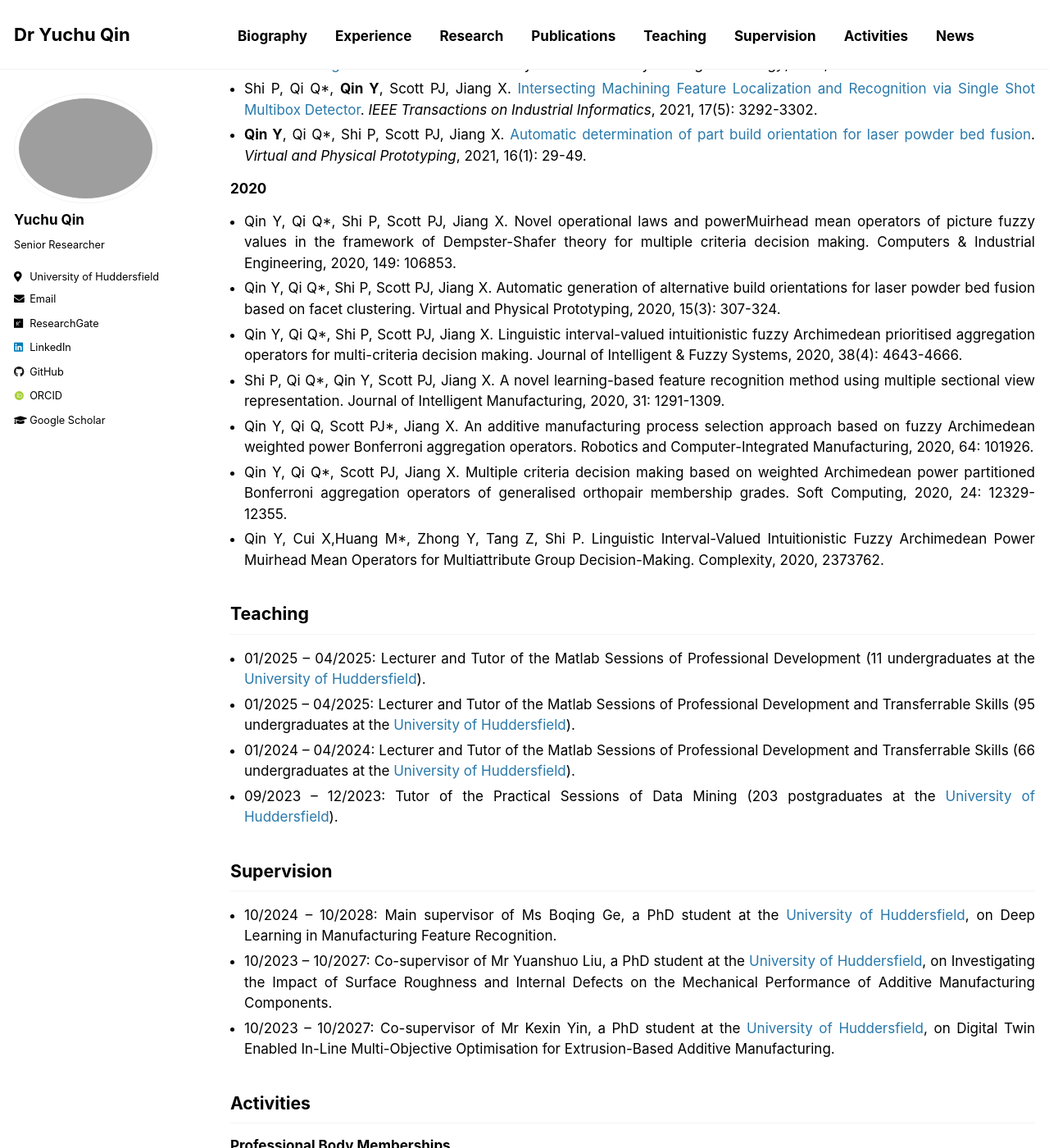
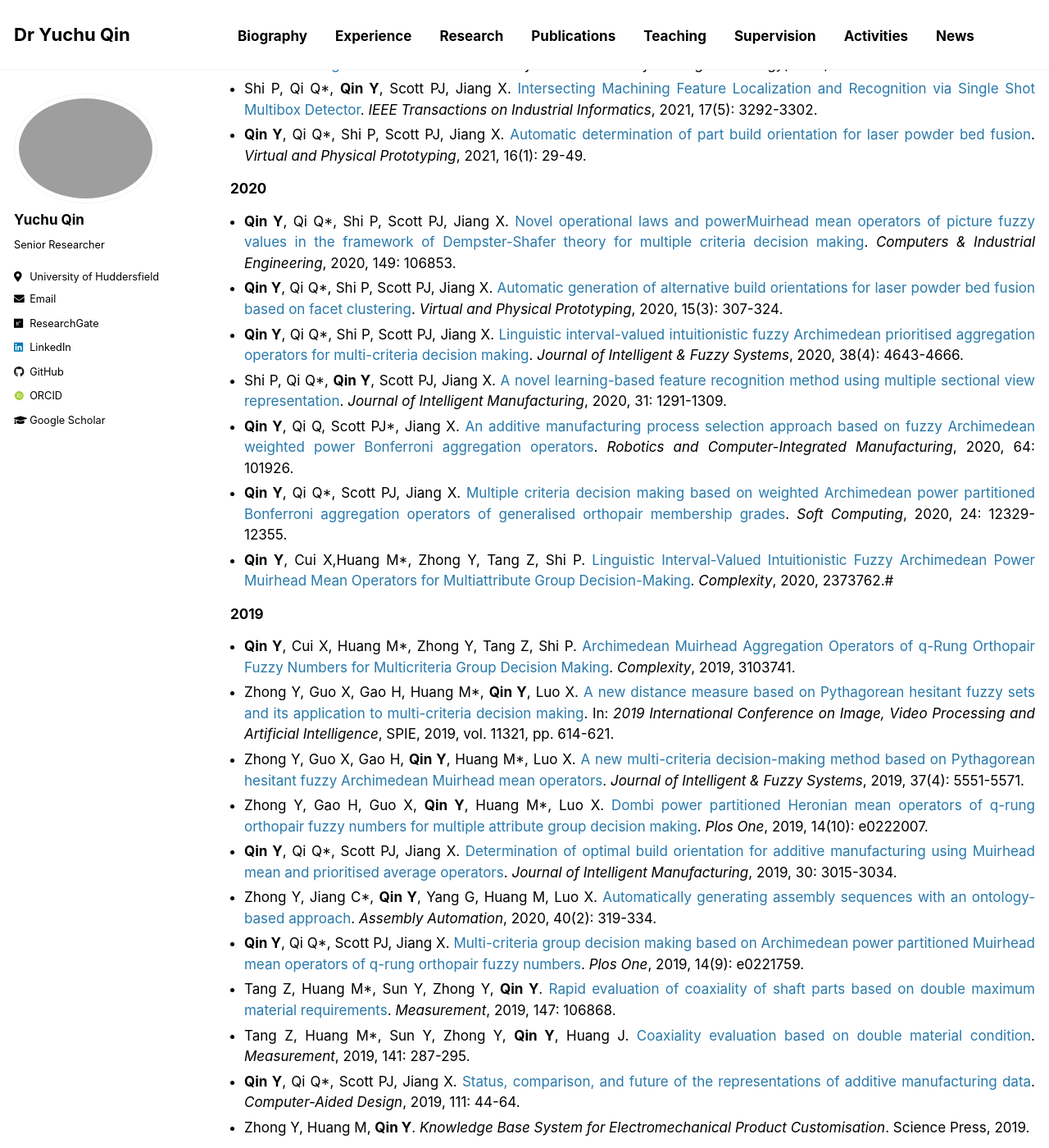
Before and after one commit to yuchu-qin/yuchu-qin.github.io, a Jekyll site: the page built from _pages/index.md, in a window 1280 px wide and 1400 px high, scrolled down 3035 px. Shown: the whole window at 82% size. Built offline with Jekyll 4.4.1, drawn with Linux system fonts in a browser that asks for light colours; some web fonts are replaced; our own code applies the rules of GitHub Pages for plain Markdown files; some of the changed text lies outside the part shown.

Commit message:
Update index.md

```diff
--- a/_pages/index.md
+++ b/_pages/index.md
@@ -50,7 +50,7 @@ I am a [Senior Researcher](https://pure.hud.ac.uk/en/persons/yuchu-qin) in Geome
 
 ### 2022
 - Huang M, Zheng N, **Qin Y***, Tang Z, Zhang H, Fan B, Qin L. [Description Logic Ontology-Supported Part Orientation for Fused Deposition Modelling](https://www.mdpi.com/2227-9717/10/7/1290). _Processes_, 2022, 10(7): 1290.
-- Qin L, Huang M, Tang Z*, Zhong Y, **Qin Y**, Liu T. [Coaxiality Evaluation Method of Shaft Parts for Double Least Material Requirements](https://scholar.google.com/scholar?oi=bibs&cluster=1912826182249941390&btnI=1&hl=en). _Journal of Mechanical Engineering_, 58(9): 231-243.
+- Qin L, Huang M, Tang Z*, Zhong Y, **Qin Y**, Liu T. Coaxiality Evaluation Method of Shaft Parts for Double Least Material Requirements. _Journal of Mechanical Engineering_, 58(9): 231-243.
 - Li Z, Huang M, Zhong Y, **Qin Y***. [A Description Logic Based Ontology for Knowledge Representation in Process Planning for Laser Powder Bed Fusion](https://www.mdpi.com/2076-3417/12/9/4612). _Applied Sciences_, 2022, 12(9): 4612.
 - Zhong Y, Cao L, Zhang H, **Qin Y**, Huang M*, Luo X. [Hesitant fuzzy power Maclaurin symmetric mean operators in the framework of Dempster–Shafer theory for multiple criteria decision making](https://link.springer.com/article/10.1007/s12652-021-02932-4). _Journal of Ambient Intelligence and Humanized Computing_, 2022, 13: 1777-1797.
 - Shi P, Qi Q*, **Qin Y**, Scott PJ, Jiang X. [Highly interacting machining feature recognition via small sample learning](https://www.sciencedirect.com/science/article/pii/S073658452100140X). _Robotics and Computer-Integrated Manufacturing_, 2022, 73: 102260.
@@ -63,13 +63,41 @@ I am a [Senior Researcher](https://pure.hud.ac.uk/en/persons/yuchu-qin) in Geome
 - **Qin Y**, Qi Q*, Shi P, Scott PJ, Jiang X. [Automatic determination of part build orientation for laser powder bed fusion](https://www.tandfonline.com/doi/full/10.1080/17452759.2020.1832793). _Virtual and Physical Prototyping_, 2021, 16(1): 29-49.
 
 ### 2020
-- Qin Y, Qi Q*, Shi P, Scott PJ, Jiang X. Novel operational laws and powerMuirhead mean operators of picture fuzzy values in the framework of Dempster-Shafer theory for multiple criteria decision making. Computers & Industrial Engineering, 2020, 149: 106853.
-- Qin Y, Qi Q*, Shi P, Scott PJ, Jiang X. Automatic generation of alternative build orientations for laser powder bed fusion based on facet clustering. Virtual and Physical Prototyping, 2020, 15(3): 307-324.
-- Qin Y, Qi Q*, Shi P, Scott PJ, Jiang X. Linguistic interval-valued intuitionistic fuzzy Archimedean prioritised aggregation operators for multi-criteria decision making. Journal of Intelligent & Fuzzy Systems, 2020, 38(4): 4643-4666.
-- Shi P, Qi Q*, Qin Y, Scott PJ, Jiang X. A novel learning-based feature recognition method using multiple sectional view representation. Journal of Intelligent Manufacturing, 2020, 31: 1291-1309.
-- Qin Y, Qi Q, Scott PJ*, Jiang X. An additive manufacturing process selection approach based on fuzzy Archimedean weighted power Bonferroni aggregation operators. Robotics and Computer-Integrated Manufacturing, 2020, 64: 101926.
-- Qin Y, Qi Q*, Scott PJ, Jiang X. Multiple criteria decision making based on weighted Archimedean power partitioned Bonferroni aggregation operators of generalised orthopair membership grades. Soft Computing, 2020, 24: 12329-12355.
-- Qin Y, Cui X,Huang M*, Zhong Y, Tang Z, Shi P. Linguistic Interval-Valued Intuitionistic Fuzzy Archimedean Power Muirhead Mean Operators for Multiattribute Group Decision-Making. Complexity, 2020, 2373762.
+- **Qin Y**, Qi Q*, Shi P, Scott PJ, Jiang X. [Novel operational laws and powerMuirhead mean operators of picture fuzzy values in the framework of Dempster-Shafer theory for multiple criteria decision making](https://www.sciencedirect.com/science/article/pii/S0360835220305520). _Computers & Industrial Engineering_, 2020, 149: 106853.
+- **Qin Y**, Qi Q*, Shi P, Scott PJ, Jiang X. [Automatic generation of alternative build orientations for laser powder bed fusion based on facet clustering](https://www.tandfonline.com/doi/full/10.1080/17452759.2020.1756086). _Virtual and Physical Prototyping_, 2020, 15(3): 307-324.
+- **Qin Y**, Qi Q*, Shi P, Scott PJ, Jiang X. [Linguistic interval-valued intuitionistic fuzzy Archimedean prioritised aggregation operators for multi-criteria decision making](https://content.iospress.com/articles/journal-of-intelligent-and-fuzzy-systems/ifs191385). _Journal of Intelligent & Fuzzy Systems_, 2020, 38(4): 4643-4666.
+- Shi P, Qi Q*, **Qin Y**, Scott PJ, Jiang X. [A novel learning-based feature recognition method using multiple sectional view representation](https://link.springer.com/article/10.1007/s10845-020-01533-w). _Journal of Intelligent Manufacturing_, 2020, 31: 1291-1309.
+- **Qin Y**, Qi Q, Scott PJ*, Jiang X. [An additive manufacturing process selection approach based on fuzzy Archimedean weighted power Bonferroni aggregation operators](https://www.sciencedirect.com/science/article/pii/S0736584518305945). _Robotics and Computer-Integrated Manufacturing_, 2020, 64: 101926.
+- **Qin Y**, Qi Q*, Scott PJ, Jiang X. [Multiple criteria decision making based on weighted Archimedean power partitioned Bonferroni aggregation operators of generalised orthopair membership grades](https://link.springer.com/article/10.1007/s00500-020-04676-3). _Soft Computing_, 2020, 24: 12329-12355.
+- **Qin Y**, Cui X,Huang M*, Zhong Y, Tang Z, Shi P. [Linguistic Interval-Valued Intuitionistic Fuzzy Archimedean Power Muirhead Mean Operators for Multiattribute Group Decision-Making](https://onlinelibrary.wiley.com/doi/full/10.1155/2020/2373762). _Complexity_, 2020, 2373762.#
+
+### 2019
+- **Qin Y**, Cui X, Huang M*, Zhong Y, Tang Z, Shi P. [Archimedean Muirhead Aggregation Operators of q-Rung Orthopair Fuzzy Numbers for Multicriteria Group Decision Making](https://onlinelibrary.wiley.com/doi/full/10.1155/2019/3103741). _Complexity_, 2019, 3103741.
+- Zhong Y, Guo X, Gao H, Huang M*, **Qin Y**, Luo X. [A new distance measure based on Pythagorean hesitant fuzzy sets and its application to multi-criteria decision making](https://www.spiedigitallibrary.org/conference-proceedings-of-spie/11321/113212M/A-new-distance-measure-based-on-Pythagorean-hesitant-fuzzy-sets/10.1117/12.2541318.full). In: _2019 International Conference on Image, Video Processing and Artificial Intelligence_, SPIE, 2019, vol. 11321, pp. 614-621.
+- Zhong Y, Guo X, Gao H, **Qin Y**, Huang M*, Luo X. [A new multi-criteria decision-making method based on Pythagorean hesitant fuzzy Archimedean Muirhead mean operators](https://content.iospress.com/articles/journal-of-intelligent-and-fuzzy-systems/ifs190704). _Journal of Intelligent & Fuzzy Systems_, 2019, 37(4): 5551-5571.
+- Zhong Y, Gao H, Guo X, **Qin Y**, Huang M*, Luo X. [Dombi power partitioned Heronian mean operators of q-rung orthopair fuzzy numbers for multiple attribute group decision making](https://journals.plos.org/plosone/article?id=10.1371/journal.pone.0222007). _Plos One_, 2019, 14(10): e0222007.
+- **Qin Y**, Qi Q*, Scott PJ, Jiang X. [Determination of optimal build orientation for additive manufacturing using Muirhead mean and prioritised average operators](https://link.springer.com/article/10.1007/s10845-019-01497-6). _Journal of Intelligent Manufacturing_, 2019, 30: 3015-3034.
+- Zhong Y, Jiang C*, **Qin Y**, Yang G, Huang M, Luo X. [Automatically generating assembly sequences with an ontology-based approach](https://www.emerald.com/insight/content/doi/10.1108/aa-12-2018-0271/full/html). _Assembly Automation_, 2020, 40(2): 319-334.
+- **Qin Y**, Qi Q*, Scott PJ, Jiang X. [Multi-criteria group decision making based on Archimedean power partitioned Muirhead mean operators of q-rung orthopair fuzzy numbers](https://journals.plos.org/plosone/article?id=10.1371/journal.pone.0221759). _Plos One_, 2019, 14(9): e0221759.
+- Tang Z, Huang M*, Sun Y, Zhong Y, **Qin Y**. [Rapid evaluation of coaxiality of shaft parts based on double maximum material requirements](https://www.sciencedirect.com/science/article/pii/S0263224119307250). _Measurement_, 2019, 147: 106868.
+- Tang Z, Huang M*, Sun Y, Zhong Y, **Qin Y**, Huang J. [Coaxiality evaluation based on double material condition](https://www.sciencedirect.com/science/article/pii/S0263224119302891). _Measurement_, 2019, 141: 287-295.
+- **Qin Y**, Qi Q*, Scott PJ, Jiang X. [Status, comparison, and future of the representations of additive manufacturing data](https://www.sciencedirect.com/science/article/pii/S0010448518304202). _Computer-Aided Design_, 2019, 111: 44-64.
+- Zhong Y, Huang M, **Qin Y**. _Knowledge Base System for Electromechanical Product Customisation_. Science Press, 2019.
+
+### 2018
+- Zhong Y, Jiang C*, **Qin Y**, Yang G, Huang M. Automatic Generation of Assembly Sequences Based on Ontology. _Computer Integrated Manufacturing Systems_, 2018, 24(6): 1345-1356.
+- Cui X, Cai S*, **Qin Y**. [Constructing a Linearly Combined Similarity Measure with High Accuracy for Assessing the Similarity between Linguistic Items](https://www.ijeas.org/constructing-a-linearly-combined-similarity-measure-with-high-accuracy-for-assessing-the-similarity-between-linguistic-items). _International Journal of Engineering and Applied Sciences_, 2018, 5(5): 56-64.
+- **Qin Y**, Lu W*, Qi Q, Liu X, Huang M, Scott PJ, Jiang X. [Towards an ontology-supported case-based reasoning approach for computer-aided tolerance specification](https://www.sciencedirect.com/science/article/pii/S0950705117305348). _Knowledge-Based Systems_, 2018, 141: 129-147.
+- **Qin Y**, Lu W*, Qi Q, Liu X,Huang M, Scott PJ, Jiang X. [Towards a tolerance representation model for generating tolerance specification schemes and corresponding tolerance zones](https://link.springer.com/article/10.1007/s00170-018-1977-y). _The International Journal of Advanced Manufacturing Technology_, 2018, 97: 1801-1821.
+- **Qin Y**, Qi Q*, Lu W, Liu X, Scott PJ, Jiang X. [A review of representation models of tolerance information](https://link.springer.com/article/10.1007/s00170-017-1352-4). _The International Journal of Advanced Manufacturing Technology_, 2018, 95: 2193-2206.
+
+### 2017
+- Cui X, Cai S*, **Qin Y**. [Similarity-based approach for accurately retrieving similar cases to intelligently handle online complaints](https://www.emerald.com/insight/content/doi/10.1108/k-10-2016-0271/full/html). _Kybernetes_, 2017, 46(7): 1223-1244.
+- **Qin Y**, Lu W, Qi Q*, Li T, Huang M, Scott PJ, Jiang X. [Explicitly representing the semantics of composite positional tolerance for patterns of holes](https://link.springer.com/article/10.1007/s00170-016-9457-8). _The International Journal of Advanced Manufacturing Technology_, 2017, 90: 2121-2137.
+- **Qin Y**, Lu W*, Qi Q, Liu X, Zhong Y, Scott PJ, Jiang X. [Status, Comparison, and Issues of Computer-Aided Design Model Data Exchange Methods Based on Standardized Neutral Files and Web Ontology Language File](https://asmedigitalcollection.asme.org/computingengineering/article-abstract/17/1/010801/472820/Status-Comparison-and-Issues-of-Computer-Aided). _Journal of Computing and Information Science in Engineering_, 2017, 17(1): 010801.
+
+### 2016
+
 
 ## Teaching
 - 01/2025 – 04/2025: Lecturer and Tutor of the Matlab Sessions of Professional Development (11 undergraduates at the [University of Huddersfield](https://www.hud.ac.uk/)).
```
